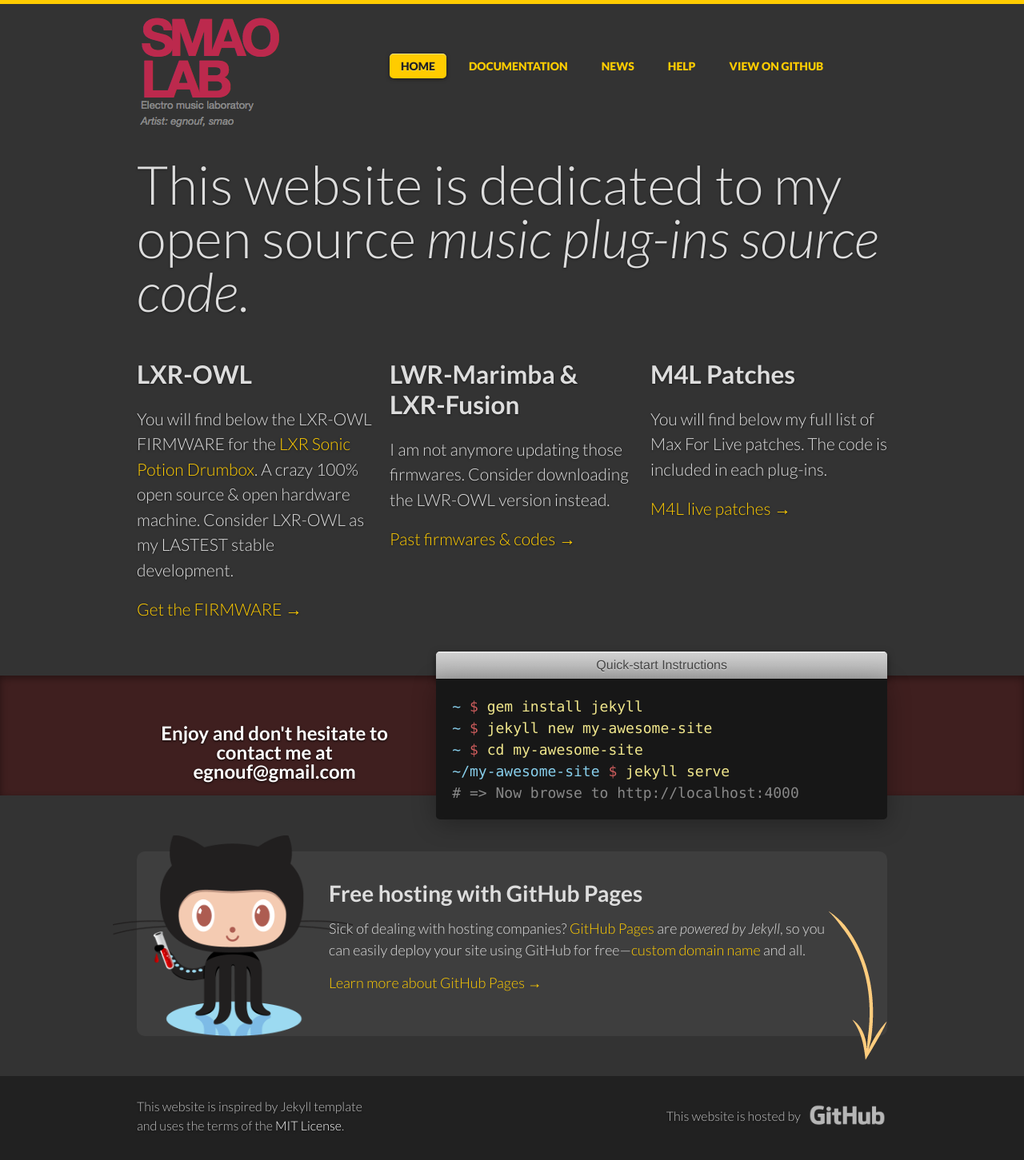
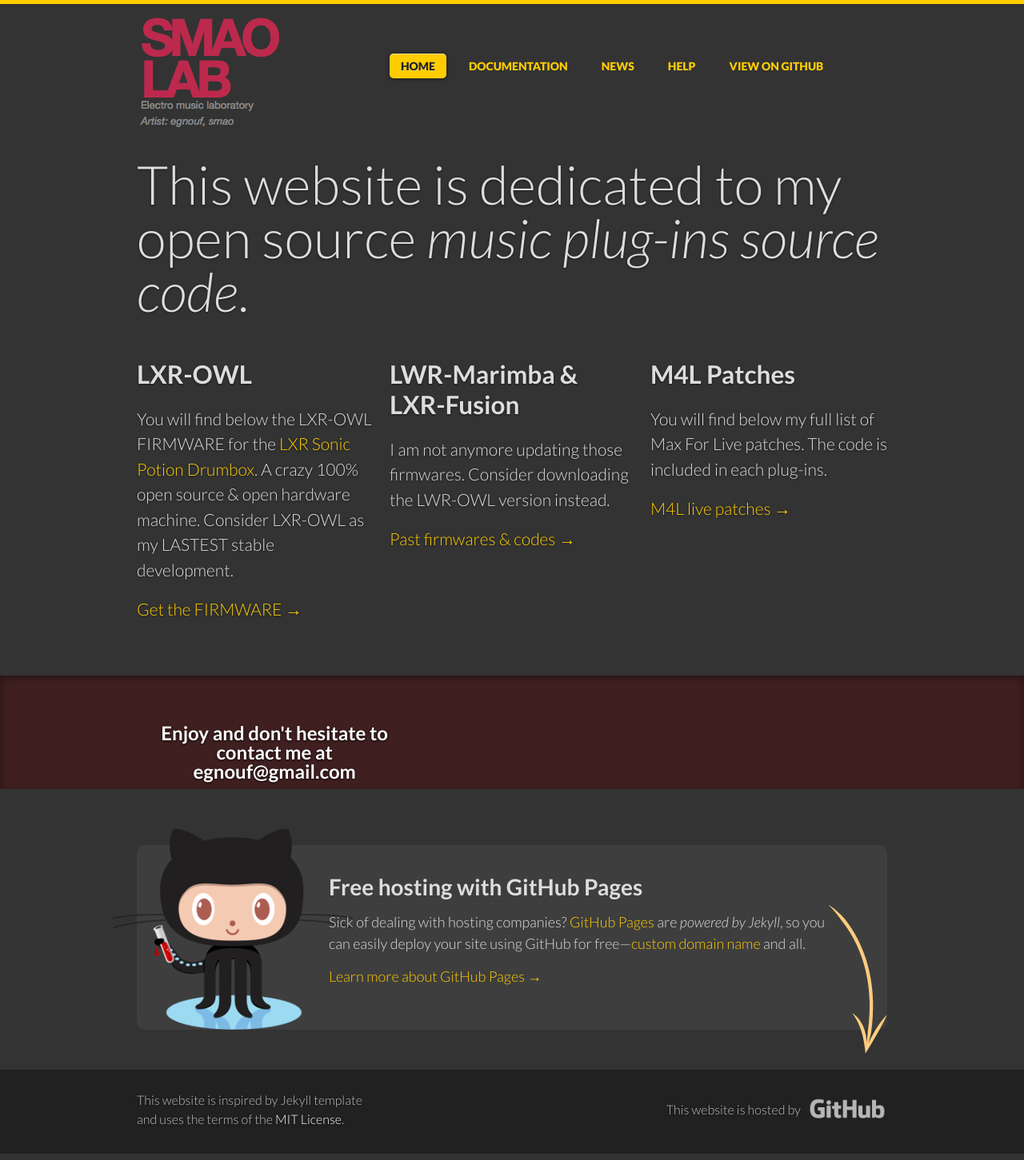
Before and after one commit to smaolab/github.io, a Jekyll site: the page built from index.html, in a window 1280 px wide. Shown: the whole page at 80% size. Built offline with Jekyll 4.4.1, drawn with Linux system fonts in a browser that asks for light colours.

Commit message:
removed terminal window

```diff
--- a/index.html
+++ b/index.html
@@ -41,32 +41,7 @@
       <h3>Enjoy and don't hesitate to contact me at egnouf@gmail.com</h3>
     </div>
     <div class="unit golden-large code">
-      <p class="title">Quick-start Instructions</p>
-      <div class="shell">
-        <p class="line">
-          <span class="path">~</span>
-          <span class="prompt">$</span>
-          <span class="command">gem install jekyll</span>
-        </p>
-        <p class="line">
-          <span class="path">~</span>
-          <span class="prompt">$</span>
-          <span class="command">jekyll new my-awesome-site</span>
-        </p>
-        <p class="line">
-          <span class="path">~</span>
-          <span class="prompt">$</span>
-          <span class="command">cd my-awesome-site</span>
-        </p>
-        <p class="line">
-          <span class="path">~/my-awesome-site</span>
-          <span class="prompt">$</span>
-          <span class="command">jekyll serve</span>
-        </p>
-        <p class="line">
-          <span class="output"># => Now browse to http://localhost:4000</span>
-        </p>
-      </div>
+            </div>
     </div>
     <div class="clear"></div>
   </div>
```
